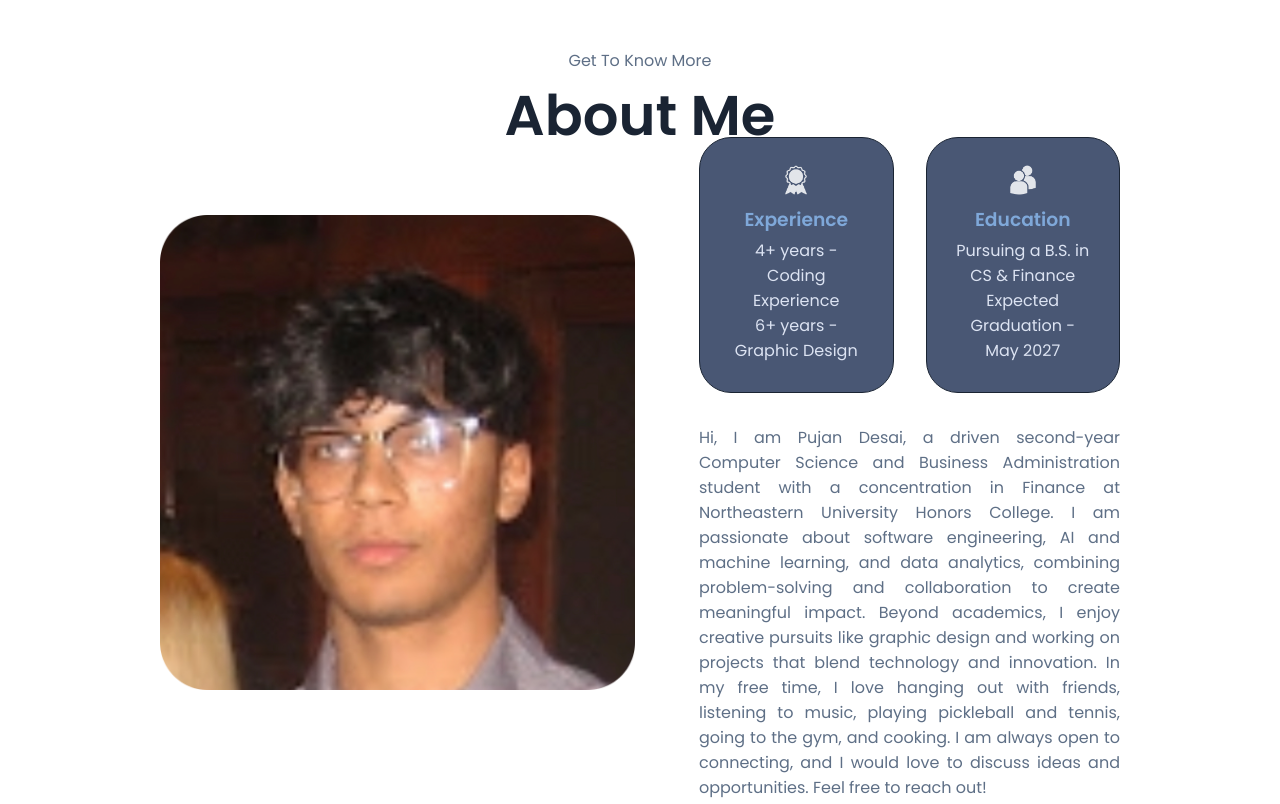
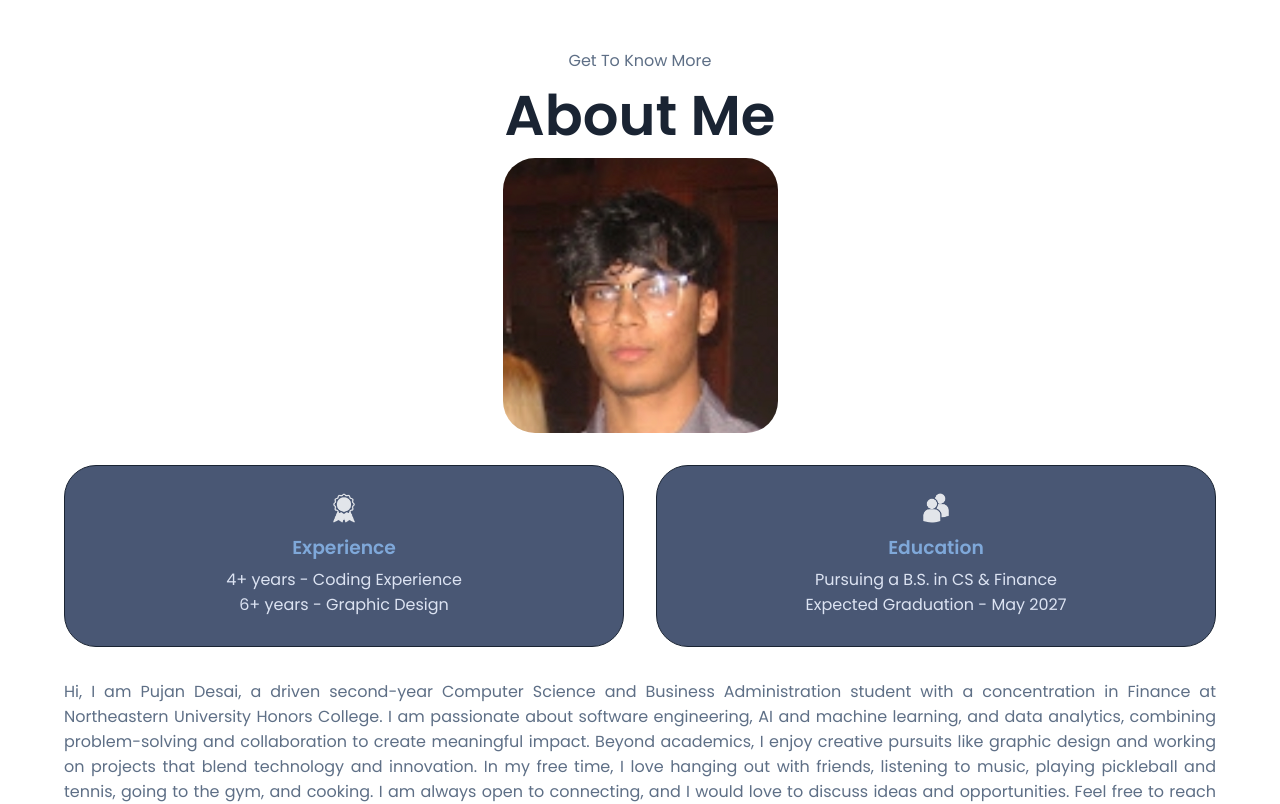
Before and after one commit to pujdesai/Pujan-Desai-Personal-Portfolio, a React (Vite) app: page /#desktop-nav in a window 1280 px wide. Shown: the part 880-1684 px from the top of the page. Built offline with nearby package versions, Linux system fonts and the light colour scheme.

Commit message:
Update animations and mobile display

```diff
--- a/src/media.css
+++ b/src/media.css
@@ -12,7 +12,7 @@
   }
 }
 
-@media screen and (max-width: 1200px) {
+@media screen and (max-width: 1395px) {
   #desktop-nav {
     display: none;
   }
@@ -75,6 +75,9 @@
   .nav-links li a {
     font-size: 0.75rem;
   }
+  .contact-info-container {
+    margin-right: 1rem;
+  }
   .skills-sub-title {
     font-size: 0.6rem;
   }
--- a/src/style.css
+++ b/src/style.css
@@ -757,32 +757,32 @@ section {
 
 .about-pic-animation {
   visibility: hidden;
-  animation: fade-in-left 0.95s linear forwards;
+  animation: fade-in-up-bigger 1s linear forwards;
   animation-delay: 1s;
 }
 
 .about-detail1-animation {
   visibility: hidden;
-  animation: fade-in-right 0.95s linear forwards, bounce2 2s ease forwards;
-  animation-delay: 1s, 1.95s;
+  animation: fade-in 1s linear forwards, bounce2 2s ease forwards;
+  animation-delay: 1.5s, 2.5s;
 }
 
 .about-detail2-animation {
   visibility: hidden;
-  animation: fade-in-right 0.95s linear forwards, bounce2 2s ease forwards;
-  animation-delay: 1s, 1.95s;
+  animation: fade-in 1s linear forwards, bounce2 2s ease forwards;
+  animation-delay: 1.75s, 2.75s;
 }
 
 .about-text-animation {
   visibility: hidden;
-  animation: fade-in-right 0.95s linear forwards;
-  animation-delay: 1s;
+  animation: fade-in-up-bigger 0.75s linear forwards;
+  animation-delay: 1.25s;
 }
 
 .about-arrow-animation {
   visibility: hidden;
   animation: fade-in 1s linear forwards, bounce2 2s ease infinite forwards;
-  animation-delay: 1s, 4s;
+  animation-delay: 2s, 4s;
 }
 
 /* SKILLS SECTION STYLING */
@@ -878,7 +878,7 @@ article .icon {
 .skills-arrow-animation {
   visibility: hidden;
   animation: fade-in 1s linear forwards, bounce2 2s ease infinite forwards;
-  animation-delay: 1s, 4s;
+  animation-delay: 2s, 4s;
 }
 
 /* PROJECT SECTION STYLING */
@@ -976,7 +976,7 @@ article .icon {
 .projects-arrow-animation {
   visibility: hidden;
   animation: fade-in 1s linear forwards, bounce2 2s ease infinite forwards;
-  animation-delay: 1s, 4s;
+  animation-delay: 2s, 4s;
 }
 
 .project-3D {
```
